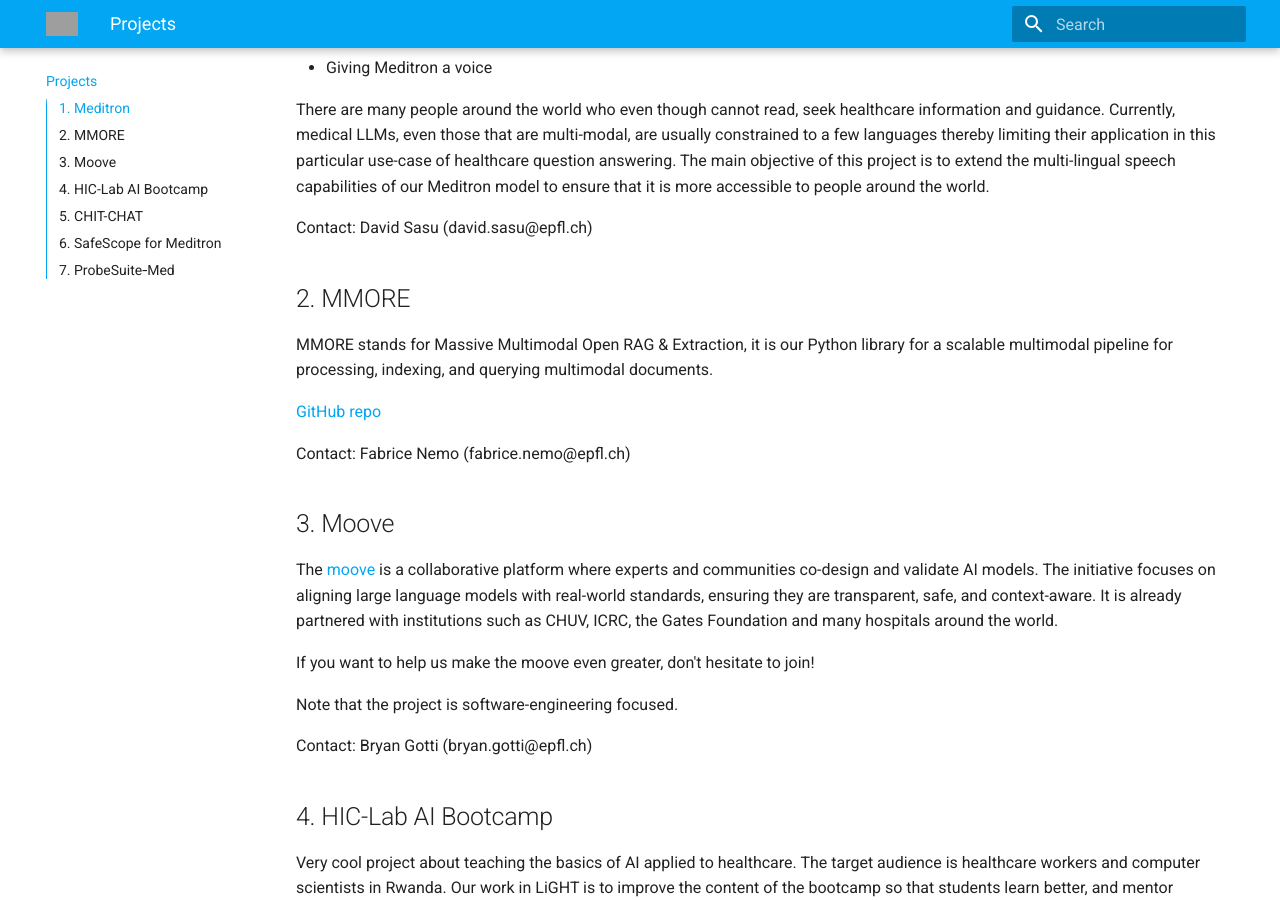
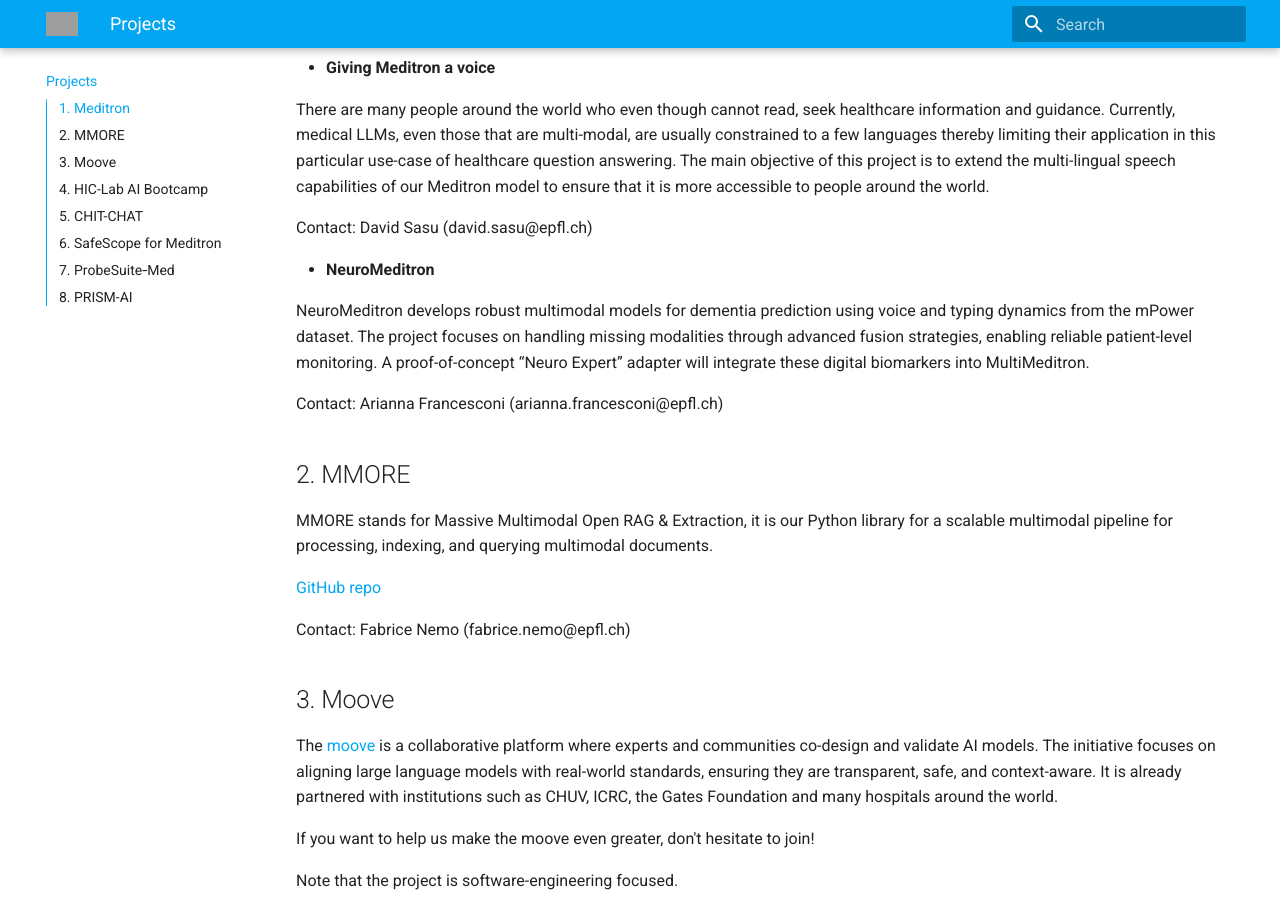
Before and after one commit to EPFLiGHT/LiGHT-doc, an MkDocs documentation site: the page built from docs/projects.md, in a window 1280 px wide and 900 px high, scrolled down 1020 px. Built offline with MkDocs 1.6.1 and Material for MkDocs 9.7.7, drawn with Linux system fonts in a browser that asks for light colours; some of the changed text lies outside the part shown; grey boxes are pictures that could not be loaded.

Commit message:
Added Ari's projects

```diff
--- a/docs/projects.md
+++ b/docs/projects.md
@@ -2,25 +2,25 @@
 
 ## 1. Meditron
 
-- MultiMeditron
+- **MultiMeditron**
 
 This project is about making Meditron multimodal: the user can provide Meditron with medical images, in addition to text. Work is two-fold: adapting the codebase of Meditron to make it have a multimodal architecture, and making the "expert" models that process the images and make embeddings fed to Meditron.
 
 Contact: Michael Zhang (michael.zhang@epfl.ch)
 
-- Fine-tuning multimodal models for the medical use
+- **Fine-tuning multimodal models for the medical use**
 
 This project aims to fine-tune generalist SOTA multimodal models (Qwen2.5 VL, gpt-oss, Llava, Llama4,...) with our medical multimodal data mixture. The goal is to build the best open-weights medical multimodal model according to the standard benchmark
 
 Contact: Michael Zhang (michael.zhang@epfl.ch)
 
-- Meditron Reasoning
+- **Meditron Reasoning**
 
 This project aims to improve our training pipeline by integrating novel reinforcement learning approaches, notably using GRPO algorithms. This is the continuation of a previous project conducted in this area, and we plan to expand the existing work to enhance our project performances (add MultiMeditron for multi-modal reasoning).
 
 Contact: Guillaume Boyé (guillaume.boye@epfl.ch)
 
-- Polyglot Meditron
+- **Polyglot Meditron**
 
 Speaking English is nice, most content online is in English. Having a performant LLM for medical tasks formulated in English is useful. But not enough! In low-resource settings and even in most places of the globe, people usually prefer using their first language rather than English.
 
@@ -28,11 +28,17 @@
 
 Contact: Fabrice Nemo (fabrice.nemo@epfl.ch)
 
-- Giving Meditron a voice
+- **Giving Meditron a voice**
 
 There are many people around the world who even though cannot read, seek healthcare information and guidance. Currently, medical LLMs, even those that are multi-modal, are usually constrained to a few languages thereby limiting their application in this particular use-case of healthcare question answering. The main objective of this project is to extend the multi-lingual speech capabilities of our Meditron model to ensure that it is more accessible to people around the world.
 
 Contact: David Sasu (david.sasu@epfl.ch)
+
+- **NeuroMeditron**
+
+NeuroMeditron develops robust multimodal models for dementia prediction using voice and typing dynamics from the mPower dataset. The project focuses on handling missing modalities through advanced fusion strategies, enabling reliable patient-level monitoring. A proof-of-concept “Neuro Expert” adapter will integrate these digital biomarkers into MultiMeditron.
+
+Contact: Arianna Francesconi (arianna.francesconi@epfl.ch)
 
 ## 2. MMORE
 
@@ -76,3 +82,9 @@
 Create a simple, pip/Colab‑friendly toolkit that “X‑rays” a medical LLM to reveal what kinds of clinical cues appear at different depths—and whether the model actually uses them. Students pick two signal families (e.g., negation/temporality; clinical concept mentions via an off‑the‑shelf biomedical tagger; or guideline/action‑step cues with a small labeled subset). Keep the model frozen: attach small classifiers to its internal states to test for the chosen signals, add basic controls (capacity limits, label shuffles), and produce clear layer maps. Optionally, run a feature‑removal/neutralization test to see if task accuracy drops, and compare internal representations before vs after a fine‑tune. Public datasets only (e.g., PubMedQA, MedQA, MedMCQA, BioASQ, MedNLI).
 
 Contact: Tony O’Halloran (tonyohalloran2000@gmail.com)
+
+## 8. PRISM-AI
+
+PRISM-AI leverages the PRISM dataset on pregnancy reference intervals to benchmark traditional ML/DL models against Large Language Models for risk prediction in maternal health. The project explores fine-tuning strategies and novel optimization methods (e.g., DPO/GRPO) to assess whether LLMs can provide clinically meaningful improvements over established approaches.
+
+Contact: Arianna Francesconi (arianna.francesconi@epfl.ch)
```
